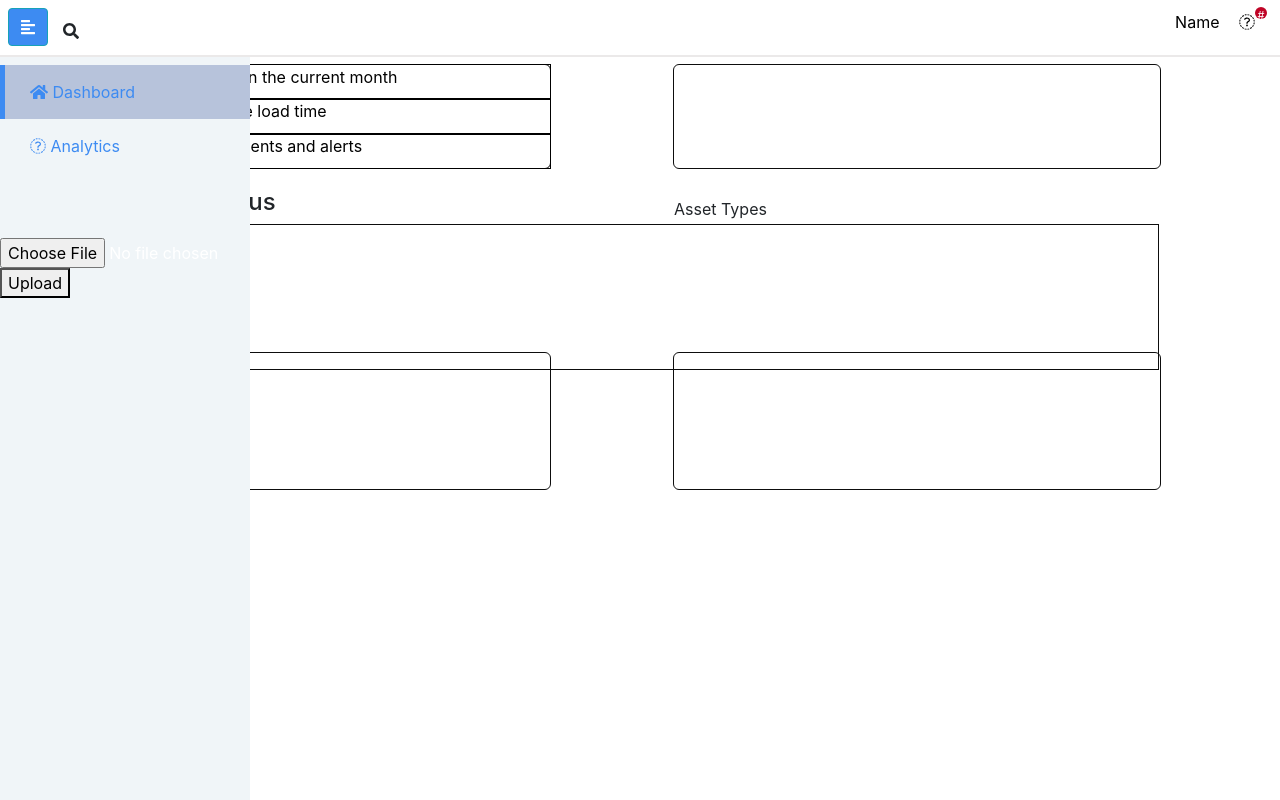
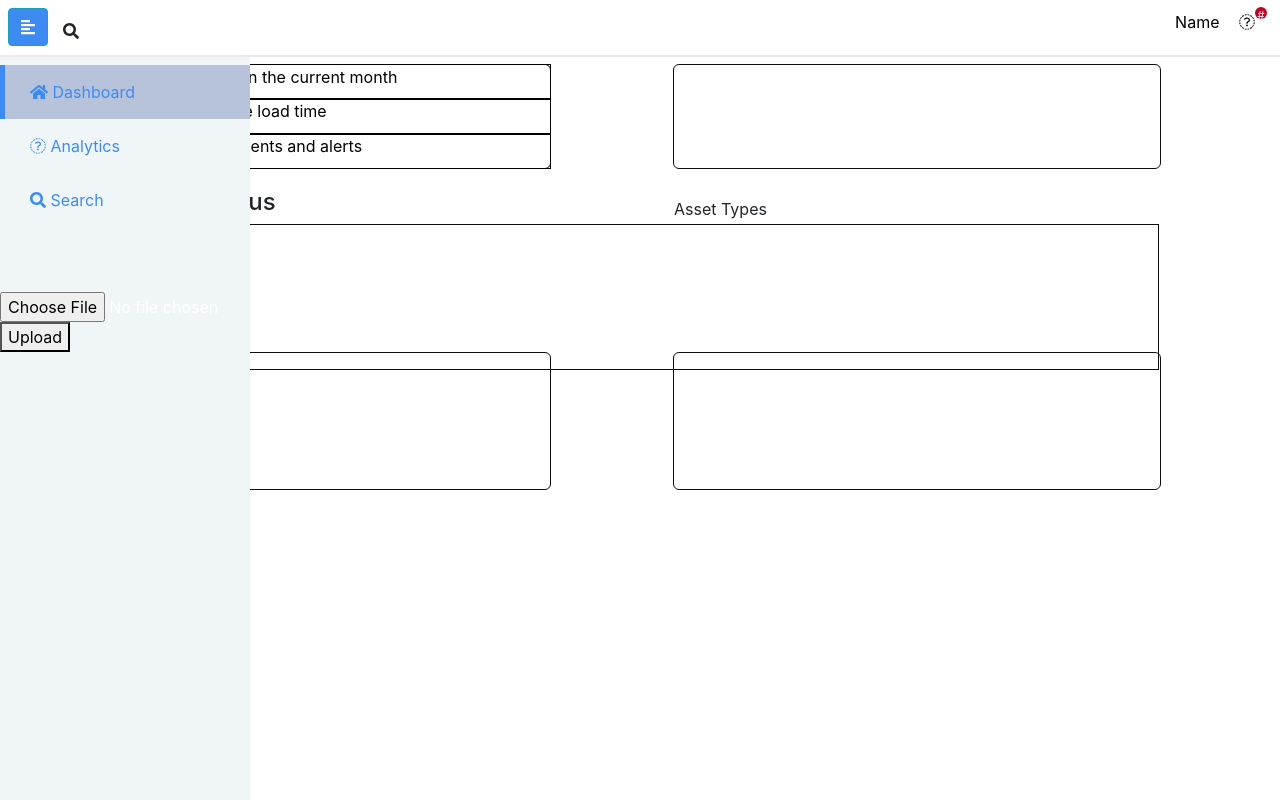
Before and after one commit to AnthonyMountry/Bart_Dashboard, a website: page public/html/Analytics.html in a window 1280 px wide. Drawn offline with nearby package versions, Linux system fonts and the light colour scheme.

Commit message:
changes to display search bar

```diff
--- a/public/html/Analytics.html
+++ b/public/html/Analytics.html
@@ -33,6 +33,9 @@
                     </li>
                     <li>
                         <a href ="/analytics"><i class="fa fa-bar-chart" aria-hidden = "true"></i> Analytics</a>
+                    </li>
+                    <li>
+                        <a href ="/search"><i class="fa fa-search" aria-hidden = "true"></i> Search </a>
                     </li>
                 </ul>
 
```
